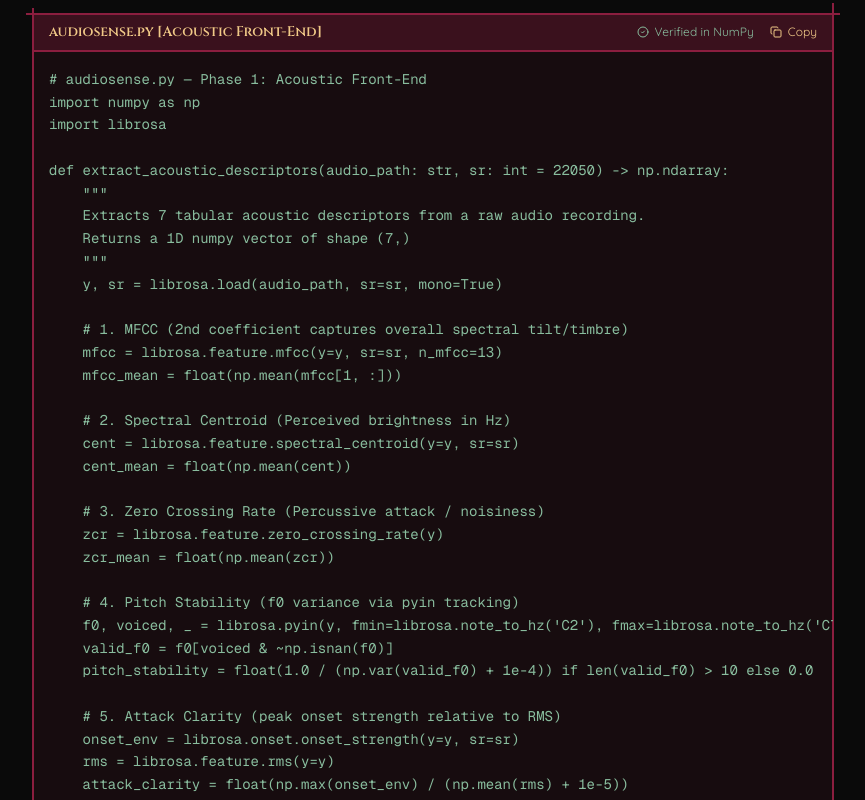
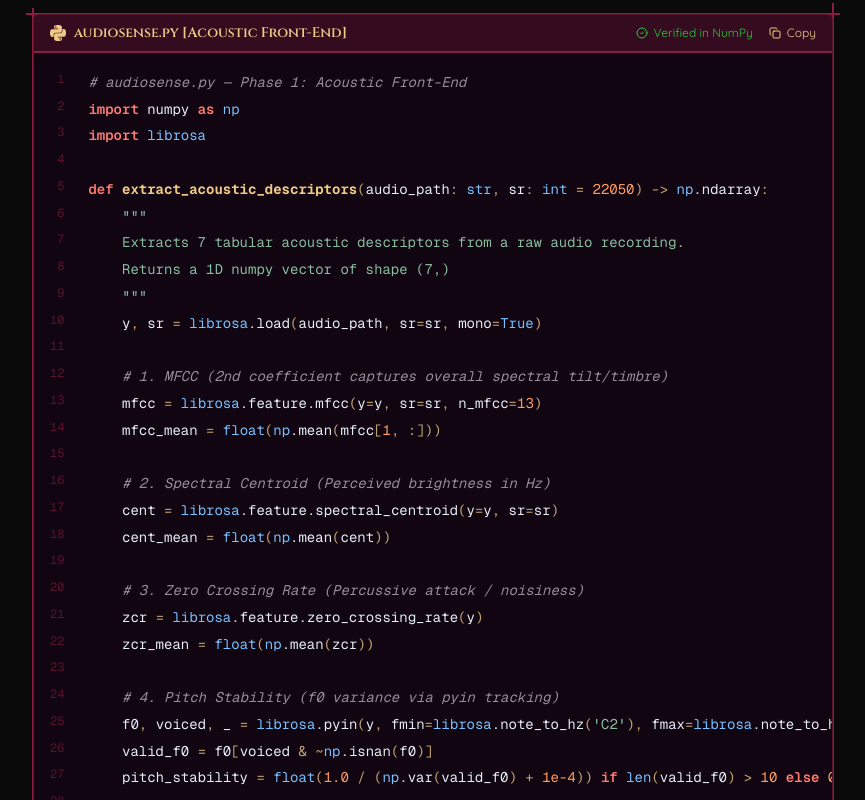
Before and after one commit to kashyap-harshit/portfolio, a Next.js app: page /audio-ml in a window 1280 px wide. Shown: the part 1900-2700 px from the top of the page, without its empty margins (367-1232 px from the left). Built offline with nearby package versions, Linux system fonts and the light colour scheme; a web font is replaced by a local one.

Commit message:
fix: code colors

```diff
--- a/app/audio-ml/page.tsx
+++ b/app/audio-ml/page.tsx
@@ -13,6 +13,8 @@ import LearningRateSimulator from "@/components/audioml/LearningRateSimulator";
 import SigmoidClassifierWidget from "@/components/audioml/SigmoidClassifierWidget";
 import OneVsAllWidget from "@/components/audioml/OneVsAllWidget";
 import NeuralAudioWidget from "@/components/audioml/NeuralAudioWidget";
+import CodeHighlighter from "@/components/audioml/CodeHighlighter";
+import { SiPython } from "react-icons/si";
 
 const jim = Cinzel({ weight: "600", subsets: ["latin"] });
 const caveat = Quicksand({ weight: "400", subsets: ["latin"] });
@@ -27,6 +29,13 @@ function TextBlock({ content }: { content: string }) {
         components={{
           code({ inline, children, ...props }: any) {
             const rawText = String(children);
+            if (!inline && rawText.includes("\n")) {
+              return (
+                <div className="my-4 rounded border border-[#8b1e3f]/40 bg-[#100511] overflow-hidden">
+                  <CodeHighlighter code={rawText.trim()} />
+                </div>
+              );
+            }
             return (
               <code
                 className={`${
@@ -82,15 +91,18 @@ function PythonCodeBlock({ content, meta }: { content: string; meta?: any }) {
   return (
     <div className="relative isolate w-full mb-8 mt-4">
       <TicTacToeFrame />
-      <div className="relative overflow-hidden isolate bg-[#8b1e3f]/10">
+      <div className="relative overflow-hidden isolate bg-[#100511] border border-[#8b1e3f]/60 rounded-sm">
         <div className="relative z-10">
           <div className="bg-[#8b1e3f]/30 px-4 py-2 flex justify-between items-center border-b-2 border-[#8b1e3f]">
-            <span className={`${jim.className} text-[#f0c987] text-sm`}>
-              {meta?.file || "algorithm.py"}
-            </span>
+            <div className="flex items-center gap-2">
+              <SiPython className="text-[#f0c987] text-base" />
+              <span className={`${jim.className} text-[#f0c987] text-sm font-semibold`}>
+                {meta?.file || "audiosense.py"}
+              </span>
+            </div>
             <div className="flex items-center gap-4">
               {meta?.verified && (
-                <div className="flex items-center gap-1.5 text-[#89bd9e] text-xs">
+                <div className="flex items-center gap-1.5 text-[#27C93F] text-xs">
                   <CheckCircle2 size={12} />
                   <span className={caveat.className}>Verified in NumPy</span>
                 </div>
@@ -105,9 +117,7 @@ function PythonCodeBlock({ content, meta }: { content: string; meta?: any }) {
               </button>
             </div>
           </div>
-          <pre className="p-4 overflow-x-auto text-[#89bd9e] text-sm font-mono whitespace-pre leading-relaxed">
-            {content}
-          </pre>
+          <CodeHighlighter code={content} />
         </div>
       </div>
     </div>
--- /dev/null
+++ b/components/audioml/CodeHighlighter.tsx
@@ -0,0 +1,295 @@
+"use client";
+
+import React, { useMemo } from "react";
+
+type TokenType =
+  | "keyword"
+  | "function-def"
+  | "class-name"
+  | "builtin"
+  | "string"
+  | "comment"
+  | "number"
+  | "decorator"
+  | "symbol"
+  | "identifier"
+  | "whitespace"
+  | "other";
+
+interface Token {
+  type: TokenType;
+  value: string;
+}
+
+const KEYWORDS = new Set([
+  "def",
+  "class",
+  "import",
+  "from",
+  "as",
+  "return",
+  "if",
+  "elif",
+  "else",
+  "for",
+  "while",
+  "in",
+  "try",
+  "except",
+  "finally",
+  "with",
+  "raise",
+  "pass",
+  "break",
+  "continue",
+  "lambda",
+  "yield",
+  "global",
+  "nonlocal",
+  "assert",
+  "del",
+  "not",
+  "and",
+  "or",
+  "is",
+]);
+
+const BUILTINS = new Set([
+  "self",
+  "cls",
+  "True",
+  "False",
+  "None",
+  "len",
+  "range",
+  "print",
+  "float",
+  "int",
+  "str",
+  "bool",
+  "list",
+  "dict",
+  "tuple",
+  "set",
+  "sum",
+  "min",
+  "max",
+  "abs",
+  "round",
+  "enumerate",
+  "zip",
+  "super",
+  "isinstance",
+  "type",
+  "np",
+  "librosa",
+  "torch",
+  "nn",
+  "optim",
+  "scipy",
+  "Sequential",
+  "Linear",
+  "ReLU",
+  "Dropout",
+  "CrossEntropyLoss",
+  "Adam",
+  "SGD",
+  "LBFGS",
+  "Tensor",
+  "Module",
+]);
+
+function tokenizeLinePart(part: string): Token[] {
+  const tokenRegex =
+    /(#[^\n]*)|("(?:\\.|[^"\\])*"|'(?:\\.|[^'\\])*')|(@[a-zA-Z_]\w*)|(\b\d+(?:\.\d+)?(?:[eE][+-]?\d+)?\b)|(\b[a-zA-Z_]\w*\b)|(->|:=|==|!=|<=|>=|\+=|-=|\*=|\/=|[-+*\/%@=<>!&|^~]+|[(),:\[\]{}])|(\s+)|([^\s\w]+)/g;
+
+  const tokens: Token[] = [];
+  let match: RegExpExecArray | null;
+  let lastDef = false;
+  let lastClass = false;
+
+  while ((match = tokenRegex.exec(part)) !== null) {
+    const [, comment, singleStr, decorator, number, word, symbol, whitespace, other] = match;
+
+    if (whitespace) {
+      tokens.push({ type: "whitespace", value: whitespace });
+    } else if (comment) {
+      tokens.push({ type: "comment", value: comment });
+    } else if (singleStr) {
+      tokens.push({ type: "string", value: singleStr });
+    } else if (decorator) {
+      tokens.push({ type: "decorator", value: decorator });
+    } else if (number) {
+      tokens.push({ type: "number", value: number });
+    } else if (word) {
+      if (KEYWORDS.has(word)) {
+        tokens.push({ type: "keyword", value: word });
+        if (word === "def") lastDef = true;
+        if (word === "class") lastClass = true;
+      } else if (lastDef) {
+        tokens.push({ type: "function-def", value: word });
+        lastDef = false;
+      } else if (lastClass) {
+        tokens.push({ type: "class-name", value: word });
+        lastClass = false;
+      } else if (BUILTINS.has(word)) {
+        tokens.push({ type: "builtin", value: word });
+      } else {
+        tokens.push({ type: "identifier", value: word });
+      }
+    } else if (symbol) {
+      tokens.push({ type: "symbol", value: symbol });
+    } else {
+      tokens.push({ type: "other", value: other || match[0] });
+    }
+  }
+
+  return tokens;
+}
+
+function tokenizePythonCode(code: string): Token[][] {
+  const lines = code.split("\n");
+  const result: Token[][] = [];
+  let inTripleQuote: string | null = null;
+
+  for (let lineIndex = 0; lineIndex < lines.length; lineIndex++) {
+    const line = lines[lineIndex];
+    const lineTokens: Token[] = [];
+
+    // If currently inside a multi-line docstring
+    if (inTripleQuote) {
+      const endIdx = line.indexOf(inTripleQuote);
+      if (endIdx !== -1) {
+        const strContent = line.slice(0, endIdx + 3);
+        lineTokens.push({ type: "string", value: strContent });
+        inTripleQuote = null;
+        const rest = line.slice(endIdx + 3);
+        lineTokens.push(...tokenizeLinePart(rest));
+      } else {
+        lineTokens.push({ type: "string", value: line });
+      }
+      result.push(lineTokens);
+      continue;
+    }
+
+    // Process line and detect triple quote strings
+    let curLine = line;
+    let idx = 0;
+    while (idx < curLine.length) {
+      const dQuoteIdx = curLine.indexOf('"""', idx);
+      const sQuoteIdx = curLine.indexOf("'''", idx);
+      let matchIdx = -1;
+      let quoteType: string | null = null;
+
+      if (dQuoteIdx !== -1 && (sQuoteIdx === -1 || dQuoteIdx < sQuoteIdx)) {
+        matchIdx = dQuoteIdx;
+        quoteType = '"""';
+      } else if (sQuoteIdx !== -1) {
+        matchIdx = sQuoteIdx;
+        quoteType = "'''";
+      }
+
+      if (matchIdx !== -1 && quoteType) {
+        const before = curLine.slice(idx, matchIdx);
+        if (before) lineTokens.push(...tokenizeLinePart(before));
+
+        const afterOpen = curLine.slice(matchIdx + 3);
+        const closeIdx = afterOpen.indexOf(quoteType);
+        if (closeIdx !== -1) {
+          const str = curLine.slice(matchIdx, matchIdx + 3 + closeIdx + 3);
+          lineTokens.push({ type: "string", value: str });
+          idx = matchIdx + 3 + closeIdx + 3;
+        } else {
+          const str = curLine.slice(matchIdx);
+          lineTokens.push({ type: "string", value: str });
+          inTripleQuote = quoteType;
+          break;
+        }
+      } else {
+        const remaining = curLine.slice(idx);
+        if (remaining) lineTokens.push(...tokenizeLinePart(remaining));
+        break;
+      }
+    }
+
+    result.push(lineTokens);
+  }
+
+  return result;
+}
+
+function TokenSpan({ token }: { token: Token }) {
+  switch (token.type) {
+    case "keyword":
+      // Vibrant ruby / coral for python keywords
+      return <span className="text-[#ff7b72] font-semibold">{token.value}</span>;
+    case "function-def":
+      // Radiant amber/gold for defined function names
+      return <span className="text-[#f0c987] font-bold">{token.value}</span>;
+    case "class-name":
+      // Warm yellow for class names
+      return <span className="text-[#ffd580] font-bold underline decoration-[#8b1e3f]/50">{token.value}</span>;
+    case "builtin":
+      // Cyan / sky blue for builtins (self, np, librosa, float, etc.)
+      return <span className="text-[#79c0ff]">{token.value}</span>;
+    case "string":
+      // Minty sage green for strings & docstrings
+      return <span className="text-[#89bd9e]">{token.value}</span>;
+    case "comment":
+      // Muted purple-grey italic for comments
+      return <span className="text-[#998b9e] italic">{token.value}</span>;
+    case "number":
+      // Coral orange for numbers
+      return <span className="text-[#ff9b5e] font-mono">{token.value}</span>;
+    case "decorator":
+      // Lavender for decorators
+      return <span className="text-[#d2a8ff]">{token.value}</span>;
+    case "symbol":
+      // Gold-tinted operators
+      return <span className="text-[#f0c987]/80">{token.value}</span>;
+    case "identifier":
+      // Clean silver-white for variable identifiers
+      return <span className="text-[#e6edf3]">{token.value}</span>;
+    case "whitespace":
+      return <span>{token.value}</span>;
+    case "other":
+    default:
+      return <span className="text-[#c9d1d9]">{token.value}</span>;
+  }
+}
+
+interface CodeHighlighterProps {
+  code: string;
+}
+
+export default function CodeHighlighter({ code }: CodeHighlighterProps) {
+  const lines = useMemo(() => tokenizePythonCode(code), [code]);
+
+  return (
+    <div className="font-mono text-sm leading-relaxed overflow-x-auto p-4 select-text">
+      <table className="border-collapse w-full">
+        <tbody>
+          {lines.map((lineTokens, lineIdx) => {
+            const lineNum = lineIdx + 1;
+            return (
+              <tr key={lineIdx} className="hover:bg-[#8b1e3f]/10 transition-colors">
+                {/* Line number gutter */}
+                <td className="w-10 select-none text-right pr-4 text-[#8b1e3f]/60 text-xs font-mono align-top py-0.5">
+                  {lineNum}
+                </td>
+                {/* Code line */}
+                <td className="whitespace-pre pl-2 py-0.5 text-[#e6edf3] font-mono">
+                  {lineTokens.length > 0 ? (
+                    lineTokens.map((tok, tIdx) => <TokenSpan key={tIdx} token={tok} />)
+                  ) : (
+                    <span>&nbsp;</span>
+                  )}
+                </td>
+              </tr>
+            );
+          })}
+        </tbody>
+      </table>
+    </div>
+  );
+}
```
